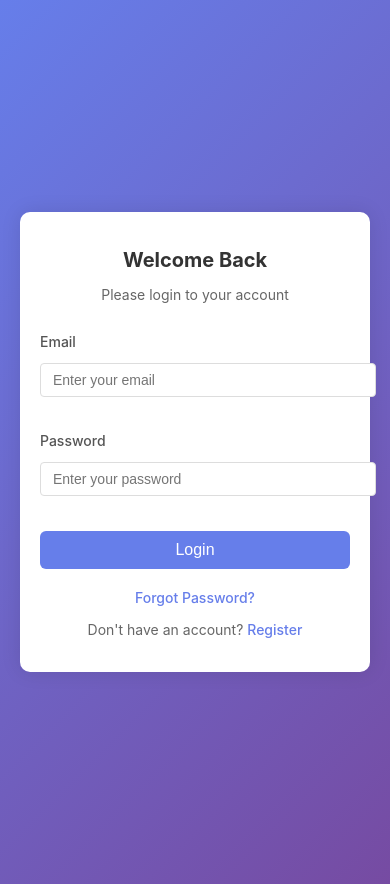
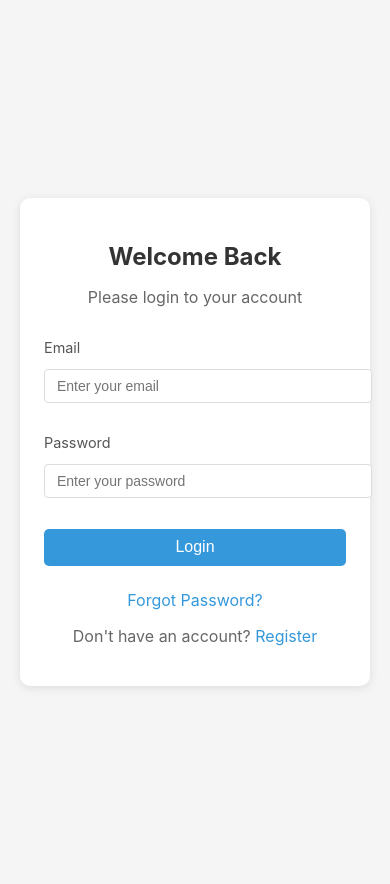
Before and after one commit to bhagya183/CodeB_User, a React (Vite) app: page /login in a window 390 px wide. Built offline with nearby package versions, Linux system fonts and the light colour scheme.

Commit message:
Change Auth.css

```diff
--- a/src/components/auth/auth.css
+++ b/src/components/auth/auth.css
@@ -3,90 +3,91 @@
     justify-content: center;
     align-items: center;
     min-height: 100vh;
-    background: linear-gradient(135deg, #667eea 0%, #764ba2 100%);
+    background-color: #f5f5f5;
     padding: 20px;
 }
 
 .auth-box {
     background: white;
-    padding: 40px;
+    padding: 2rem;
     border-radius: 10px;
-    box-shadow: 0 0 20px rgba(0, 0, 0, 0.1);
+    box-shadow: 0 2px 10px rgba(0, 0, 0, 0.1);
     width: 100%;
     max-width: 400px;
 }
 
 .auth-box h2 {
     color: #333;
-    margin-bottom: 10px;
+    margin-bottom: 0.5rem;
     text-align: center;
-    font-size: 24px;
 }
 
 .subtitle {
     color: #666;
     text-align: center;
-    margin-bottom: 30px;
-    font-size: 14px;
+    margin-bottom: 2rem;
 }
 
 .auth-form {
     display: flex;
     flex-direction: column;
-    gap: 20px;
+    gap: 1rem;
 }
 
 .form-group {
     display: flex;
     flex-direction: column;
-    gap: 8px;
+    gap: 0.5rem;
 }
 
 .form-group label {
     color: #333;
-    font-size: 14px;
-    font-weight: 500;
+    font-size: 0.9rem;
 }
 
-.form-group input {
-    padding: 12px;
+.form-group input,
+.form-group select {
+    padding: 0.75rem;
     border: 1px solid #ddd;
-    border-radius: 6px;
-    font-size: 14px;
-    transition: border-color 0.3s ease;
+    border-radius: 5px;
+    font-size: 1rem;
 }
 
-.form-group input:focus {
+.form-group input:focus,
+.form-group select:focus {
     outline: none;
-    border-color: #667eea;
+    border-color: #3498db;
+    box-shadow: 0 0 0 2px rgba(52, 152, 219, 0.2);
 }
 
 .auth-button {
-    background: #667eea;
+    background-color: #3498db;
     color: white;
-    padding: 12px;
+    padding: 0.75rem;
     border: none;
-    border-radius: 6px;
-    font-size: 16px;
-    font-weight: 500;
+    border-radius: 5px;
+    font-size: 1rem;
     cursor: pointer;
-    transition: background-color 0.3s ease;
+    transition: background-color 0.3s;
 }
 
 .auth-button:hover {
-    background: #5a6fd6;
+    background-color: #2980b9;
+}
+
+.auth-button:disabled {
+    background-color: #bdc3c7;
+    cursor: not-allowed;
 }
 
 .auth-links {
-    margin-top: 20px;
+    margin-top: 1.5rem;
     text-align: center;
-    font-size: 14px;
 }
 
 .auth-links a {
-    color: #667eea;
+    color: #3498db;
     text-decoration: none;
-    font-weight: 500;
 }
 
 .auth-links a:hover {
@@ -94,50 +95,47 @@
 }
 
 .error-message {
-    background: #fee2e2;
-    color: #dc2626;
-    padding: 12px;
-    border-radius: 6px;
-    margin-bottom: 20px;
-    font-size: 14px;
+    background-color: #fee;
+    color: #e74c3c;
+    padding: 0.75rem;
+    border-radius: 5px;
+    margin-bottom: 1rem;
     text-align: center;
 }
 
 .success-message {
-    background: #dcfce7;
-    color: #16a34a;
-    padding: 12px;
-    border-radius: 6px;
-    margin-bottom: 20px;
-    font-size: 14px;
+    background-color: #e8f5e9;
+    color: #2e7d32;
+    padding: 0.75rem;
+    border-radius: 5px;
+    margin-bottom: 1rem;
     text-align: center;
 }
 
 .forgot-password {
     display: block;
-    margin-bottom: 15px;
+    margin-bottom: 1rem;
 }
 
-.register-link, .login-link {
-    margin-top: 15px;
+.login-link,
+.register-link {
+    margin-top: 1rem;
     color: #666;
 }
 
 /* Responsive Design */
 @media (max-width: 480px) {
     .auth-box {
-        padding: 20px;
+        padding: 1.5rem;
     }
 
     .auth-box h2 {
-        font-size: 20px;
+        font-size: 1.5rem;
     }
 
-    .form-group input {
-        padding: 10px;
-    }
-
+    .form-group input,
+    .form-group select,
     .auth-button {
-        padding: 10px;
+        padding: 0.6rem;
     }
 }
```
